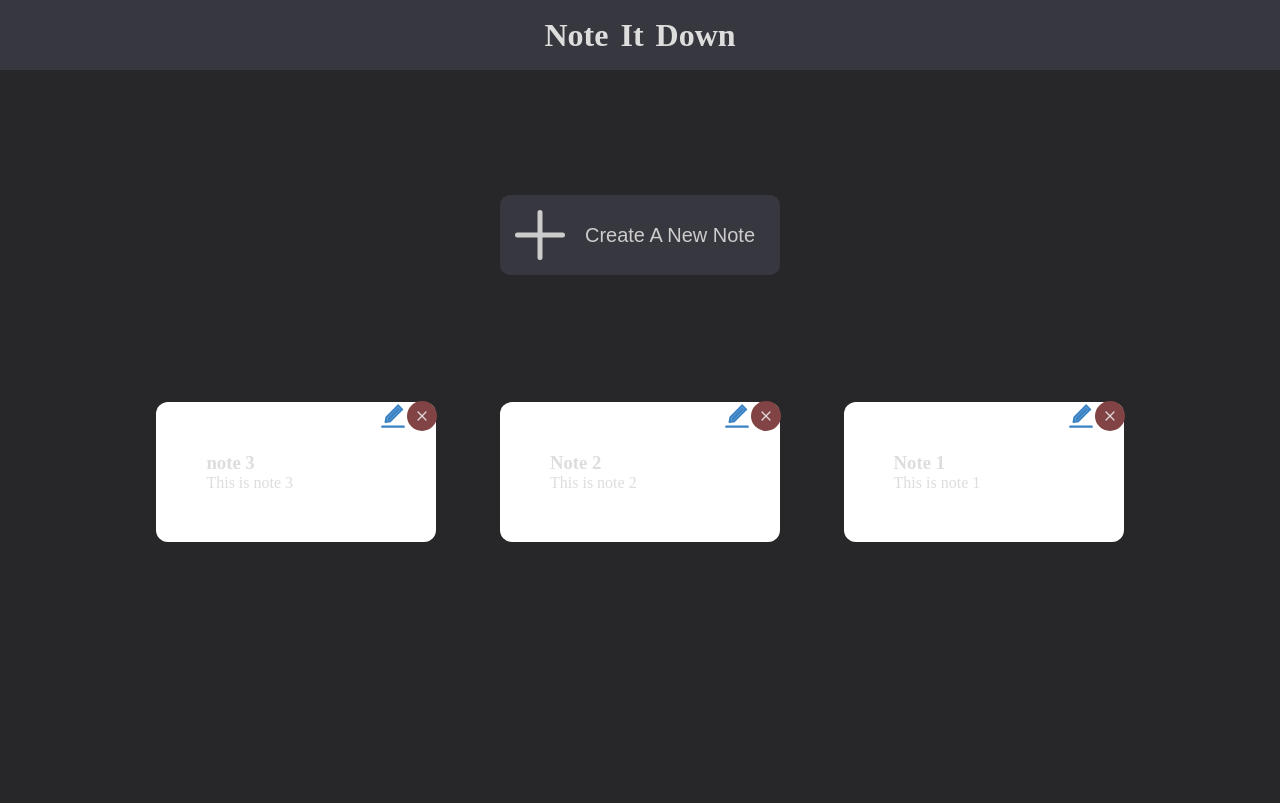
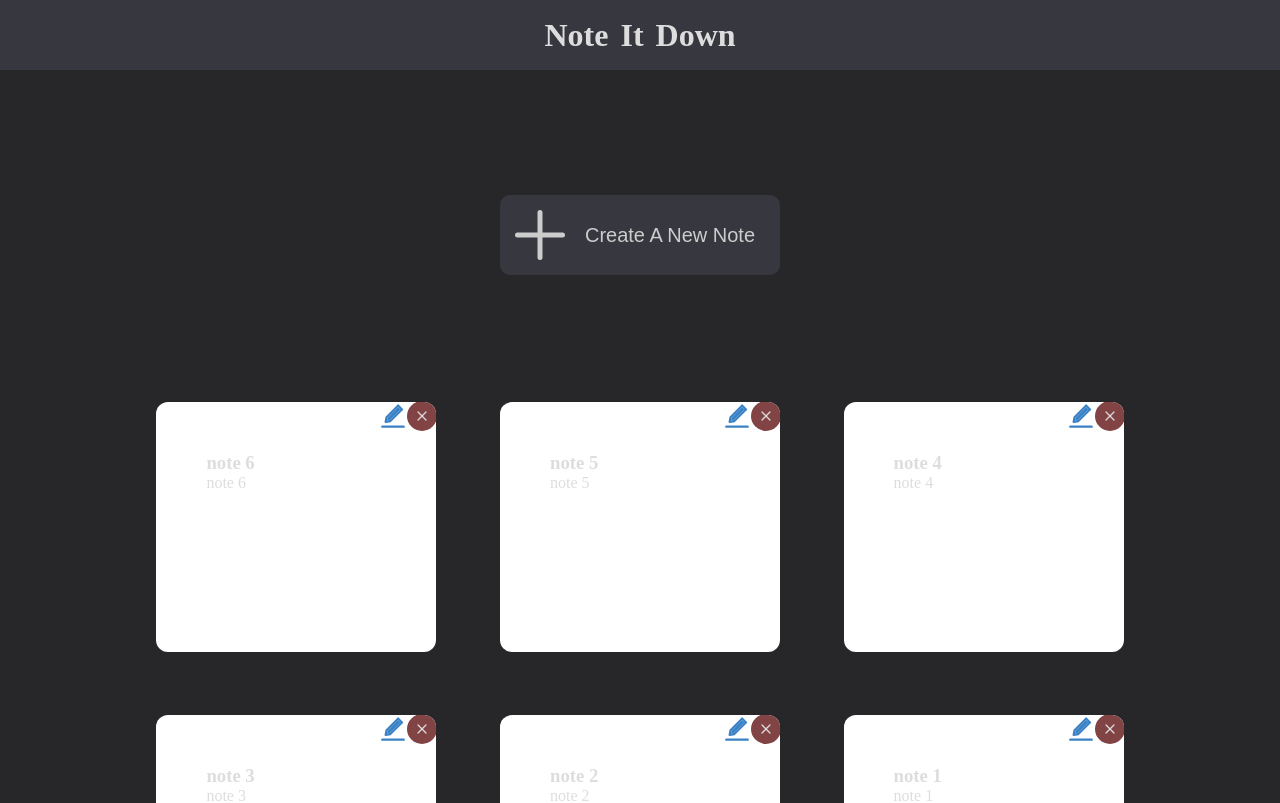
Before and after one commit to argunidem/note-it-down, a React (Create React App) app: page / in a window 1280 px wide. Shown: the top 803 px of the page. Built offline with nearby package versions, Linux system fonts and the light colour scheme; data requests are answered from the project's data file.

Commit message:
note add and delete transitons

```diff
--- a/db.json
+++ b/db.json
@@ -2,18 +2,33 @@
   "notes": [
     {
       "id": 1,
-      "title": "Note 1",
-      "message": "This is note 1"
+      "title": "note 1",
+      "message": "note 1"
     },
     {
-      "title": "Note 2",
-      "message": "This is note 2",
+      "title": "note 2",
+      "message": "note 2",
       "id": 2
     },
     {
-      "id": 3,
       "title": "note 3",
-      "message": "This is note 3"
+      "message": "note 3",
+      "id": 3
+    },
+    {
+      "title": "note 4",
+      "message": "note 4",
+      "id": 4
+    },
+    {
+      "title": "note 5",
+      "message": "note 5",
+      "id": 5
+    },
+    {
+      "title": "note 6",
+      "message": "note 6",
+      "id": 6
     }
   ]
 }
--- a/src/components/Note.jsx
+++ b/src/components/Note.jsx
@@ -55,7 +55,7 @@ const Note = forwardRef(({ note }, ref) => {
 
   if (edit.isEditing) {
     return (
-      <form className='box'>
+      <form>
         <AiTwotoneEdit className='edit-btn' size='30px' onClick={clearEdit} />
         <IoAddOutline
           onClick={() => deleteNote(note.id)}
@@ -84,7 +84,7 @@ const Note = forwardRef(({ note }, ref) => {
   }
 
   return (
-    <article className='box' ref={ref}>
+    <article ref={ref}>
       <AiTwotoneEdit className='edit-btn' size='30px' onClick={clickHandler} />
       <IoAddOutline
         onClick={() => deleteNote(note.id)}
--- a/src/components/Notes.jsx
+++ b/src/components/Notes.jsx
@@ -16,19 +16,16 @@ const Notes = () => {
         <AnimatePresence>
           {notes.map((note, index) => {
             return (
-              <MotionNote
-                key={index}
-                initial={{ x: -100, opacity: 0 }}
-                animate={{ x: 0, opacity: 1 }}
-                transition={{ type: 'spring', duration: 0.4, scale: 1 }}
-                exit={{
-                  x: -100,
-                  opacity: 0,
-                  scale: 0,
-                  transition: { duration: 0 },
-                }}
-                note={note}
-              />
+              <motion.div
+                className='box'
+                key={note.id}
+                initial={{ opacity: 0 }}
+                animate={{ opacity: 1 }}
+                transition={{ duration: 0.4 }}
+                exit={{ opacity: 0, transition: { duration: 0.4 } }}
+              >
+                <MotionNote note={note} />
+              </motion.div>
             );
           })}
         </AnimatePresence>
--- a/src/index.css
+++ b/src/index.css
@@ -37,7 +37,6 @@ header {
 }
 
 .add {
-  flex-shrink: 1;
   padding: 20px;
   display: flex;
   justify-content: center;
@@ -65,7 +64,6 @@ header {
 }
 
 .notes {
-  flex-shrink: 2;
   padding: 20px;
   width: 100%;
 }
@@ -161,6 +159,9 @@ button.save-btn:hover {
 }
 
 .box {
+  height: 250px;
+  overflow-y: auto;
+  overflow-x: hidden;
   position: relative;
   margin: 3%;
   padding: 50px;
@@ -173,11 +174,11 @@ form.box {
   padding: 30px;
 }
 
-.box p {
+.box * {
   word-wrap: break-word;
 }
 
-.box > svg.close-btn {
+.box svg.close-btn {
   background-color: #814343;
   top: -1px;
   right: -1px;
@@ -185,7 +186,7 @@ form.box {
   padding: 5px;
 }
 
-.box > .edit-btn {
+.box .edit-btn {
   cursor: pointer;
   position: absolute;
   color: #3a82c5;
@@ -194,15 +195,15 @@ form.box {
   height: 30px;
 }
 
-.box > .edit-btn:hover {
+.box .edit-btn:hover {
   color: #5a9edd;
 }
 
-.box > svg.close-btn:hover {
+.box svg.close-btn:hover {
   background-color: #b94545;
 }
 
-.box > button.save-btn {
+.box button.save-btn {
   position: absolute;
   height: 30px;
   right: -1px;
@@ -214,7 +215,7 @@ form.box {
   border-radius: 4px 3px 12px 3px;
 }
 
-.box > button.save-btn:hover {
+.box button.save-btn:hover {
   background-color: #3a9e74;
 }
 
```
